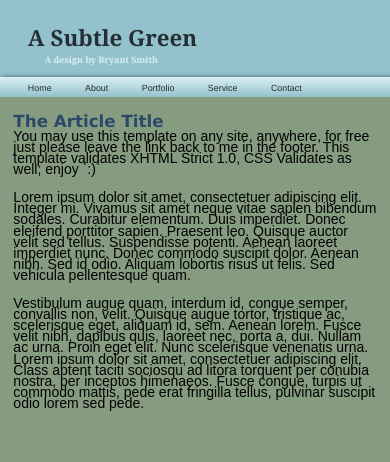
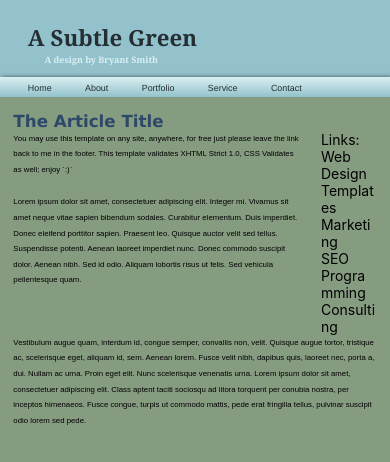
Before and after one commit to sararatBurke/classPJ-react-native, a React Native app: screen / in a window 390 px wide. Shown: the top 462 px of the page. Built offline with nearby package versions, Linux system fonts and the light colour scheme.

Commit message:
added side-links

```diff
--- a/App.js
+++ b/App.js
@@ -42,15 +42,25 @@ export default function App() {
         <ScrollView>
           <Text style={styles.bodyHead}>The Article Title</Text>
 
-          <Text style={styles.content}>You may use this template on any site, anywhere, for free just please leave the link back to me in the footer. This template validates XHTML Strict 1.0, CSS Validates as well; enjoy `:)`</Text>
-          <Text style={styles.content}>
-          Lorem ipsum dolor sit amet, consectetuer adipiscing elit. Integer mi. Vivamus sit amet neque vitae sapien bibendum sodales. Curabitur elementum. Duis imperdiet. Donec eleifend porttitor sapien. Praesent leo. Quisque auctor velit sed tellus. Suspendisse potenti. Aenean laoreet imperdiet nunc. Donec commodo suscipit dolor. Aenean nibh. Sed id odio. Aliquam lobortis risus ut felis. Sed vehicula pellentesque quam.</Text>
+          <View style={styles.topContent}>
+            <View style={styles.left}>
+              <Text style={styles.content}>You may use this template on any site, anywhere, for free just please leave the link back to me in the footer. This template validates XHTML Strict 1.0, CSS Validates as well; enjoy `:)`</Text>
+              <Text style={styles.content}>Lorem ipsum dolor sit amet, consectetuer adipiscing elit. Integer mi. Vivamus sit amet neque vitae sapien bibendum sodales. Curabitur elementum. Duis imperdiet. Donec eleifend porttitor sapien. Praesent leo. Quisque auctor velit sed tellus. Suspendisse potenti. Aenean laoreet imperdiet nunc. Donec commodo suscipit dolor. Aenean nibh. Sed id odio. Aliquam lobortis risus ut felis. Sed vehicula pellentesque quam.</Text>
+            </View>
+            <View style={styles.right}>
+              <Text>Links:</Text>
+              <Text>Web Design</Text>
+              <Text>Templates</Text>
+              <Text>Marketing</Text>
+              <Text>SEO</Text>
+              <Text>Programming</Text>
+              <Text>Consulting</Text>
+            </View>
+          </View>
 
-          <Text style={styles.content}>
-          Vestibulum augue quam, interdum id, congue semper, convallis non, velit. Quisque augue tortor, tristique ac, scelerisque eget, aliquam id, sem. Aenean lorem. Fusce velit nibh, dapibus quis, laoreet nec, porta a, dui. Nullam ac urna. Proin eget elit. Nunc scelerisque venenatis urna. Lorem ipsum dolor sit amet, consectetuer adipiscing elit. Class aptent taciti sociosqu ad litora torquent per conubia nostra, per inceptos himenaeos. Fusce congue, turpis ut commodo mattis, pede erat fringilla tellus, pulvinar suscipit odio lorem sed pede.
-          </Text>
+            <Text style={styles.content}>Vestibulum augue quam, interdum id, congue semper, convallis non, velit. Quisque augue tortor, tristique ac, scelerisque eget, aliquam id, sem. Aenean lorem. Fusce velit nibh, dapibus quis, laoreet nec, porta a, dui. Nullam ac urna. Proin eget elit. Nunc scelerisque venenatis urna. Lorem ipsum dolor sit amet, consectetuer adipiscing elit. Class aptent taciti sociosqu ad litora torquent per conubia nostra, per inceptos himenaeos. Fusce congue, turpis ut commodo mattis, pede erat fringilla tellus, pulvinar suscipit odio lorem sed pede.</Text>
         </ScrollView>
-        </View>
+      </View>
 
   </View>
 
@@ -132,9 +142,20 @@ const styles = ScaledSheet.create({
     fontSize: '15@s',
   },
 
+  topContent:{
+    flexDirection: 'row',
+    justifyContent: 'space-between'
+  },
+  left:{
+    width: '260@s'
+  },
+  right:{
+    width: '50@s'
+  },
   content:{
     fontFamily: 'Arial',
-    lineHeight: '10@s',
+    fontSize: '7@s',
+    lineHeight: '14@s',
     marginBottom: '15@s',
 
   }
```
